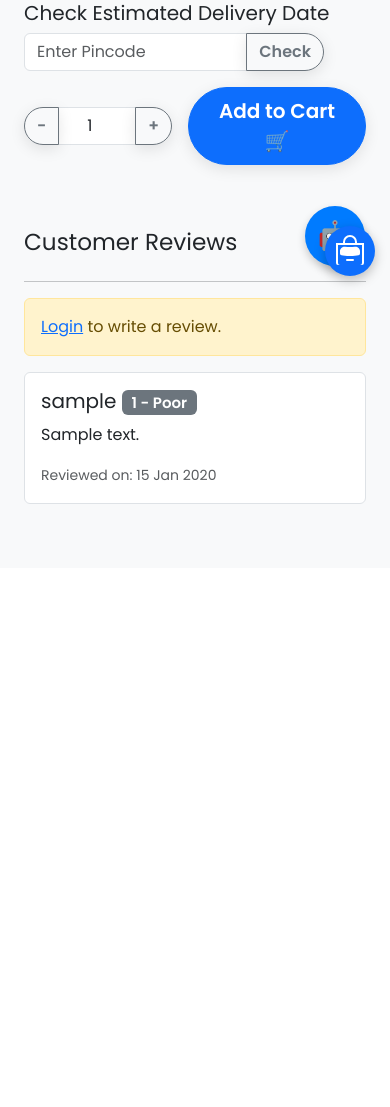
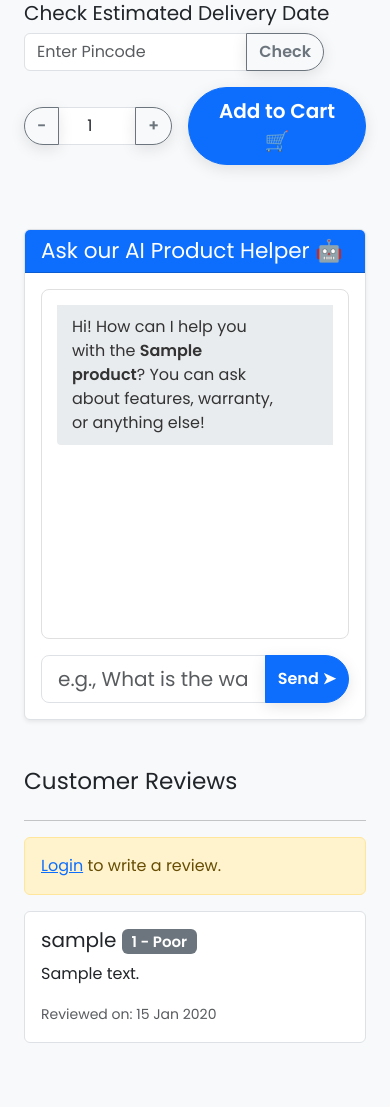
Before and after one commit to Soubhagya-biswal/my-django-store, a Django app: page /product/1/ in a window 390 px wide. Shown: the part 553-1660 px from the top of the page. Before the commit the page ends 1057 px from the top, so only its background shows below. Run offline with Django 5.2, Linux system fonts and the light colour scheme; tables that the repository leaves empty hold one stand-in row (values such as "Sample post"); grey boxes marked "Sample" are stand-in pictures; some libraries are stand-ins or nearby versions.

Commit message:
TABAHAHI COMPLETE: Product page AI ko responsive banaya

```diff
--- a/static/css/custom.css
+++ b/static/css/custom.css
@@ -123,11 +123,14 @@ body {
     font-size: 0.9rem;
     font-weight: 600;
 }
+/* =================================== */
+/*  STYLES FOR NEW PRODUCT DETAIL PAGE  */
+/* =================================== */
 
 .thumbnail-gallery {
     display: flex;
     flex-direction: column;
-    gap: 10px;
+    gap: 10px; /* Space between thumbnails */
 }
 
 .thumbnail-item {
@@ -143,52 +146,19 @@ body {
 }
 
 .thumbnail-item.active {
-    border-color: #0d6efd;
+    border-color: #0d6efd; /* Highlight for the active thumbnail */
 }
-
+/* --- Styles for Product Image Zoom Effect --- */
 .zoom-container {
-    overflow: hidden;
-    border-radius: 0.25rem;
+    overflow: hidden; /* This is the most important part! It clips the zoomed image. */
+    border-radius: 0.25rem; /* Matches the 'rounded' class from Bootstrap */
 }
 
 .zoom-container img {
-    transition: transform 0.3s ease;
+    transition: transform 0.3s ease; /* Adds a smooth animation */
 }
 
 .zoom-container:hover img {
-    transform: scale(1.5);
+    transform: scale(1.5); /* Zooms the image to 150% of its size */
     cursor: zoom-in;
 }
-
-#ai-chat-icon {
-    position: fixed;
-    z-index: 1050;
-
-
-    bottom: 25px;
-    right: 25px;
-
-    background-color: #0d6efd;
-    color: white;
-    width: 60px;
-    height: 60px;
-    border-radius: 50%;
-    display: flex;
-    align-items: center;
-    justify-content: center;
-    box-shadow: 0 4px 12px rgba(0,0,0,0.25);
-    transition: transform 0.2s ease;
-}
-
-#ai-chat-icon:hover {
-    transform: scale(1.1);
-}
-
-@media (max-width: 767px) {
-    #ai-chat-icon {
-        bottom: 15px;
-        right: 15px;
-        width: 50px;
-        height: 50px;
-    }
-}
--- a/store/templates/store/base.html
+++ b/store/templates/store/base.html
@@ -56,17 +56,6 @@
     </div>
 
     <script src="https://cdn.jsdelivr.net/npm/bootstrap@5.3.3/dist/js/bootstrap.bundle.min.js"></script>
-    <div id="ai-chat-icon">
-        <a href="{% url 'ai_chat_page' %}" class="text-white">
-            <svg xmlns="http://www.w3.org/2000/svg" width="32" height="32" fill="currentColor" class="bi bi-robot"
-                viewBox="0 0 16 16">
-                <path
-                    d="M6 12.5a.5.5 0 0 1 .5-.5h3a.5.5 0 0 1 0 1h-3a.5.5 0 0 1-.5-.5M3 8.062C3 6.76 4.235 5.765 5.53 5.886a26.6 26.6 0 0 0 4.94 0C11.765 5.765 13 6.76 13 8.062v1.157a.93.93 0 0 1-.765.935c-.845.147-2.34.346-4.235.346s-3.39-.2-4.235-.346A.93.93 0 0 1 3 9.219z" />
-                <path
-                    d="M8 1a2.5 2.5 0 0 1 2.5 2.5V4h-5v-.5A2.5 2.5 0 0 1 8 1m3.5 3v-.5a3.5 3.5 0 1 0-7 0V4H1v10a1 1 0 0 0 1 1h12a1 1 0 0 0 1-1V4zM2 5h12v9a1 1 0 0 1-1 1H3a1 1 0 0 1-1-1z" />
-            </svg>
-        </a>
-    </div>
 
 </body>
 
--- a/store/templates/store/product_detail.html
+++ b/store/templates/store/product_detail.html
@@ -1,13 +1,10 @@
 {% extends 'store/base.html' %}
 {% load static %}
-
 
 {% block content %}
 <div class="container my-5">
 
-
     {% csrf_token %}
-
 
     {% if messages %}
     {% for message in messages %}
@@ -19,26 +16,20 @@
     {% endif %}
 
     <div class="row">
-
+        <!-- Image Gallery Column -->
         <div class="col-md-6">
             <div class="row">
-
                 <div class="col-2">
                     <div class="thumbnail-gallery">
-
                         <img src="{{ product.image_url }}" class="img-fluid thumbnail-item active"
                             onclick="changeImage(this)">
-
                         {% for img in product.images.all %}
-
                         <img src="{{ img.image_url }}" class="img-fluid thumbnail-item" onclick="changeImage(this)">
                         {% endfor %}
                     </div>
                 </div>
-
                 <div class="col-10">
                     <div class="zoom-container">
-
                         <img src="{{ product.image_url }}" id="main-product-image" class="img-fluid rounded"
                             alt="{{ product.name }}">
                     </div>
@@ -46,6 +37,7 @@
             </div>
         </div>
 
+        <!-- Product Details Column -->
         <div class="col-md-6">
             <div class="d-flex align-items-center mb-2">
                 <h1>{{ product.name }}</h1>
@@ -78,7 +70,6 @@
             </div>
             {% endif %}
 
-
             <div class="mt-4">
                 <h5>Check Estimated Delivery Date</h5>
                 <div class="input-group mb-3" style="max-width: 300px;">
@@ -87,7 +78,6 @@
                 </div>
                 <div id="delivery-result"></div>
             </div>
-
 
             {% if product.stock > 0 %}
             <form action="{% url 'add_to_cart' product_id=product.id %}" method="post"
@@ -102,7 +92,6 @@
                 <button type="submit" class="btn btn-primary btn-lg">Add to Cart 🛒</button>
             </form>
 
-
             {% if user.is_authenticated %}
             <a href="{% url 'toggle_wishlist' product_id=product.id %}"
                 class="btn {% if is_wishlisted %}btn-danger{% else %}btn-outline-danger{% endif %} btn-lg">
@@ -114,7 +103,6 @@
                 {% endif %}
             </a>
             {% endif %}
-
 
             {% else %}
             <p class="text-danger fw-bold h5">Currently Out of Stock</p>
@@ -132,14 +120,41 @@
             {% endif %}
             {% endif %}
         </div>
-
     </div>
 
+    <!-- =================================== -->
+    <!-- NAYA, TABAHAHI AI CHAT SECTION      -->
+    <!-- =================================== -->
+    <div class="row mt-5">
+        <div class="col-12">
+            <div class="card shadow-sm" id="ai-product-chat-container">
+                <div class="card-header bg-primary text-white">
+                    <h4 class="mb-0">Ask our AI Product Helper 🤖</h4>
+                </div>
+                <div class="card-body">
+                    <div id="ai-chat-messages-area"
+                        style="height: 350px; overflow-y: auto; border: 1px solid #e0e0e0; padding: 15px; border-radius: 8px; margin-bottom: 1rem; display: flex; flex-direction: column; gap: 10px;">
+                        <!-- Messages will appear here -->
+                        <div class="ai-message">
+                            <p class="mb-0">Hi! How can I help you with the <strong>{{ product.name }}</strong>? You can
+                                ask about features, warranty, or anything else!</p>
+                        </div>
+                    </div>
+                    <div class="input-group">
+                        <input type="text" id="ai-chat-input-field" class="form-control form-control-lg"
+                            placeholder="e.g., What is the warranty?">
+                        <button class="btn btn-primary" id="ai-chat-send-btn">Send ➤</button>
+                    </div>
+                </div>
+            </div>
+        </div>
+    </div>
+
+    <!-- Customer Reviews Section -->
     <div class="row mt-5">
         <div class="col-md-12">
             <h3 class="mb-4">Customer Reviews</h3>
             <hr>
-
 
             {% if user.is_authenticated %}
             {% if not user_has_reviewed %}
@@ -168,7 +183,6 @@
                 review.</div>
             {% endif %}
 
-
             {% if reviews %}
             {% for review in reviews %}
             <div class="card mb-3">
@@ -186,12 +200,14 @@
             {% endif %}
         </div>
     </div>
-
 </div>
 
+<!-- =================================== -->
+<!-- SCRIPTS AND STYLES FOR THE PAGE     -->
+<!-- =================================== -->
 
+<!-- Basic Page Functionality (Image switcher, quantity, pincode) -->
 <script>
-
     function changeImage(element) {
         var mainImage = document.getElementById('main-product-image');
         mainImage.src = element.src;
@@ -202,6 +218,7 @@
         element.classList.add('active');
     }
 
+    if (document.getElementById('decrement-btn')) {
         document.getElementById('decrement-btn').addEventListener('click', function () {
             let quantityInput = document.getElementById('product-quantity');
             let currentValue = parseInt(quantityInput.value);
@@ -209,6 +226,9 @@
                 quantityInput.value = currentValue - 1;
             }
         });
+    }
+
+    if (document.getElementById('increment-btn')) {
         document.getElementById('increment-btn').addEventListener('click', function () {
             let quantityInput = document.getElementById('product-quantity');
             let currentValue = parseInt(quantityInput.value);
@@ -217,12 +237,12 @@
                 quantityInput.value = currentValue + 1;
             }
         });
+    }
 
     document.getElementById('check-pincode-btn').addEventListener('click', function () {
         const pincode = document.getElementById('pincode-input').value;
         const csrfToken = document.querySelector('[name=csrfmiddlewaretoken]').value;
         const deliveryResultDiv = document.getElementById('delivery-result');
-
 
         fetch("{% url 'check_delivery' %}", {
                 method: 'POST',
@@ -244,186 +264,64 @@
                 if (data.estimated_date) {
                     deliveryResultDiv.innerHTML =
                         `<p class="text-success">Estimated delivery to ${data.city} by: <b>${data.estimated_date}</b></p>`;
-                } else if (data.error) {
-                    deliveryResultDiv.innerHTML =
-                        `<p class="text-danger">${data.error}</p>`;
                 } else {
                     deliveryResultDiv.innerHTML =
-                        `<p class="text-danger">An unknown error occurred. Please try again.</p>`;
+                        `<p class="text-danger">${data.error || 'An unknown error occurred.'}</p>`;
                 }
             })
             .catch(error => {
                 console.error('Error:', error);
-                deliveryResultDiv.innerHTML =
-                    `<p class="text-danger">${error.message}</p>`;
+                deliveryResultDiv.innerHTML = `<p class="text-danger">${error.message}</p>`;
             });
     });
 </script>
 
+<!-- Styles for the new AI Chat Section -->
 <style>
-
-    .ai-chat-fab {
-        position: fixed;
-        bottom: 25px;
-        right: 25px;
-        background-color: #007bff;
-        color: white;
-        width: 60px;
-        height: 60px;
-        border-radius: 50%;
-        display: flex;
-        justify-content: center;
-        align-items: center;
-        font-size: 28px;
-        cursor: pointer;
-        box-shadow: 0 4px 8px rgba(0, 0, 0, 0.2);
-        z-index: 999;
-        transition: transform 0.2s;
+    #ai-chat-messages-area p {
+        padding: 10px 15px;
+        border-radius: 18px;
+        line-height: 1.5;
+        max-width: 85%;
+        margin-bottom: 0;
     }
 
-    .ai-chat-fab:hover {
-        transform: scale(1.1);
+    .user-message {
+        align-self: flex-end;
+        background-color: #0d6efd;
+        color: white;
+        border-bottom-right-radius: 4px;
     }
 
-    .ai-chat-window {
-        position: fixed;
-        bottom: 100px;
-        right: 25px;
-        width: 350px;
-        max-width: 90%;
-        height: 500px;
-        background: white;
-        border-radius: 15px;
-        box-shadow: 0 5px 15px rgba(0, 0, 0, 0.3);
-        display: none;
-        flex-direction: column;
-        z-index: 1000;
-        overflow: hidden;
-        border: 1px solid #ccc;
-    }
-
-    .ai-chat-window.open {
-        display: flex;
-    }
-
-    .ai-chat-header {
-        background: #007bff;
-        color: white;
-        padding: 15px;
-        font-weight: bold;
-        display: flex;
-        justify-content: space-between;
-        align-items: center;
-    }
-
-    .ai-chat-close-btn {
-        background: none;
-        border: none;
-        color: white;
-        font-size: 20px;
-        cursor: pointer;
-    }
-
-    .ai-chat-messages {
-        flex-grow: 1;
-        padding: 15px;
-        overflow-y: auto;
-        background-color: #f4f7f9;
-        display: flex;
-        flex-direction: column;
-    }
-
-    .ai-chat-messages p {
-        background-color: #e9e9eb;
-        padding: 10px 15px;
-        border-radius: 18px;
-        margin-bottom: 10px;
-        max-width: 80%;
+    .ai-message {
         align-self: flex-start;
-    }
-
-    .ai-chat-input-area {
-        display: flex;
-        padding: 10px;
-        border-top: 1px solid #ddd;
-        background-color: #fff;
-    }
-
-    .ai-chat-input-area input {
-        flex-grow: 1;
-        border: 1px solid #ccc;
-        border-radius: 20px;
-        padding: 10px 15px;
-        margin-right: 10px;
-    }
-
-    .ai-chat-input-area button {
-        background-color: #007bff;
-        border: none;
-        color: white;
-        border-radius: 50%;
-        width: 45px;
-        height: 45px;
-        font-size: 18px;
-        cursor: pointer;
-        transition: background-color 0.2s;
-    }
-
-    .ai-chat-input-area button:hover {
-        background-color: #0056b3;
+        background-color: #e9ecef;
+        color: #333;
+        border-bottom-left-radius: 4px;
     }
 </style>
 
-<div class="ai-chat-fab" id="ai-chat-toggle-btn">
-    🤖
-</div>
+<!-- JavaScript for the new AI Chat Section -->
+<script>
+    document.addEventListener('DOMContentLoaded', function () {
+        const sendButton = document.getElementById('ai-chat-send-btn');
+        const inputField = document.getElementById('ai-chat-input-field');
+        const messagesContainer = document.getElementById('ai-chat-messages-area');
 
-<div class="ai-chat-window" id="ai-chat-window" data-product-id="{{ product.id }}">
-    <div class="ai-chat-header">
-        <span>AI Product Helper</span>
-        <button class="ai-chat-close-btn" id="ai-chat-close-btn">&times;</button>
-    </div>
-    <div class="ai-chat-messages" id="ai-chat-messages">
-        <p>Hi! How can I help you with this product?</p>
-    </div>
-    <div class="ai-chat-input-area">
-        <input type="text" id="ai-chat-input" placeholder="Ask a question...">
-        <button id="ai-chat-send-btn">➤</button>
-    </div>
-</div>
-<script>
-    const chatWindow = document.getElementById('ai-chat-window');
-    const toggleBtn = document.getElementById('ai-chat-toggle-btn');
-    const closeBtn = document.getElementById('ai-chat-close-btn');
-    const messagesArea = document.getElementById('ai-chat-messages');
-    const sendBtn = document.getElementById('ai-chat-send-btn');
-    const inputBox = document.getElementById('ai-chat-input');
-
-
-    toggleBtn.addEventListener('click', () => chatWindow.classList.toggle('open'));
-    closeBtn.addEventListener('click', () => chatWindow.classList.remove('open'));
-    sendBtn.addEventListener('click', sendMessage);
-    inputBox.addEventListener('keyup', function (event) {
-        if (event.key === "Enter") {
-            sendMessage();
-        }
-    });
-
-    function sendMessage() {
-        const question = inputBox.value.trim();
-        if (question === "") {
-            return;
-        }
-        addMessage(question, 'user');
-        inputBox.value = "";
-
-
-        addMessage('...', 'bot', true);
-        const productId = chatWindow.dataset.productId;
-        const url = "{% url 'ask_ai' %}";
+        const productId = "{{ product.id }}";
+        const askAiUrl = "{% url 'ask_ai' %}";
         const csrfToken = document.querySelector('[name=csrfmiddlewaretoken]').value;
 
-        fetch(url, {
+        function handleSendMessage() {
+            const question = inputField.value.trim();
+            if (question === "") return;
+
+            addMessageToUI(question, 'user-message');
+            inputField.value = "";
+
+            const typingIndicator = addMessageToUI('...', 'ai-message');
+
+            fetch(askAiUrl, {
                     method: 'POST',
                     headers: {
                         'Content-Type': 'application/json',
@@ -436,46 +334,36 @@
                 })
                 .then(response => response.json())
                 .then(data => {
-                updateLastBotMessage(data.answer);
+                    typingIndicator.innerHTML =
+                        `<p class="mb-0">${data.answer || 'Sorry, I could not find an answer.'}</p>`;
                 })
                 .catch(error => {
-                console.error('Error:', error);
-                updateLastBotMessage('Sorry, something went wrong. Please try again.');
+                    console.error('AI Chat Error:', error);
+                    typingIndicator.innerHTML =
+                        '<p class="mb-0">Oops! Something went wrong. Please try again.</p>';
                 });
         }
 
-    function addMessage(text, type, isLoading = false) {
+        function addMessageToUI(text, className) {
+            const messageDiv = document.createElement('div');
+            messageDiv.className = className;
+
             const p = document.createElement('p');
-        p.textContent = text;
-        p.className = `message ${type}-message`;
-        if (isLoading) {
-            p.id = 'loading-message';
-        }
-        messagesArea.appendChild(p);
-        messagesArea.scrollTop = messagesArea.scrollHeight;
+            p.innerHTML = text;
+
+            messageDiv.appendChild(p);
+            messagesContainer.appendChild(messageDiv);
+            messagesContainer.scrollTop = messagesContainer.scrollHeight;
+            return messageDiv;
         }
 
-    function updateLastBotMessage(text) {
-        const loadingMessage = document.getElementById('loading-message');
-        if (loadingMessage) {
-            loadingMessage.textContent = text;
-            loadingMessage.id = '';
+        sendButton.addEventListener('click', handleSendMessage);
+        inputField.addEventListener('keyup', function (event) {
+            if (event.key === "Enter") {
+                handleSendMessage();
             }
-    }
-
-    const styleSheet = document.createElement("style");
-    styleSheet.innerText = `
-        .user-message {
-            align-self: flex-end;
-            background-color: #007bff;
-            color: white;
-        }
-        .bot-message {
-            align-self: flex-start;
-            background-color: #e9e9eb;
-        }
-    `;
-    document.head.appendChild(styleSheet);
+        });
+    });
 </script>
 
 {% endblock %}
```
Lines whose indentation alone changed are shown as unchanged.
